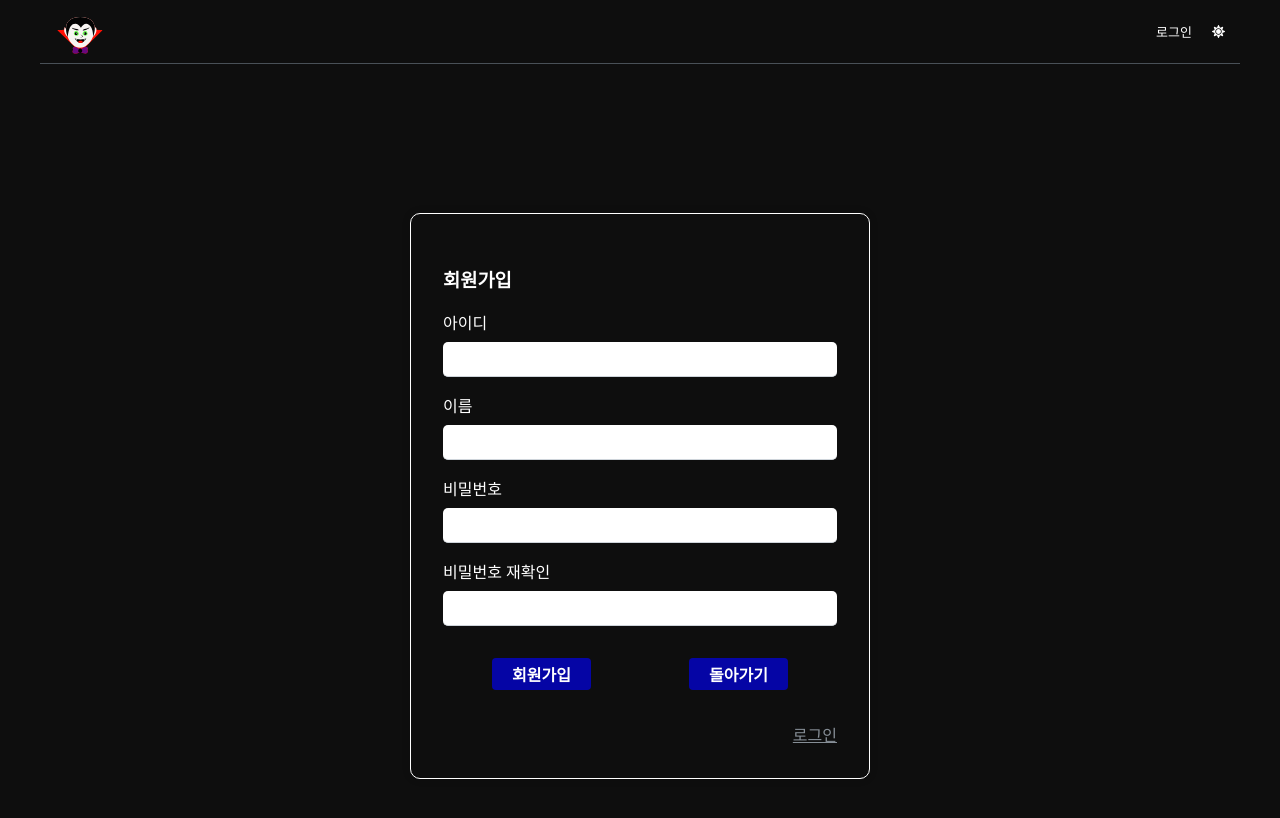
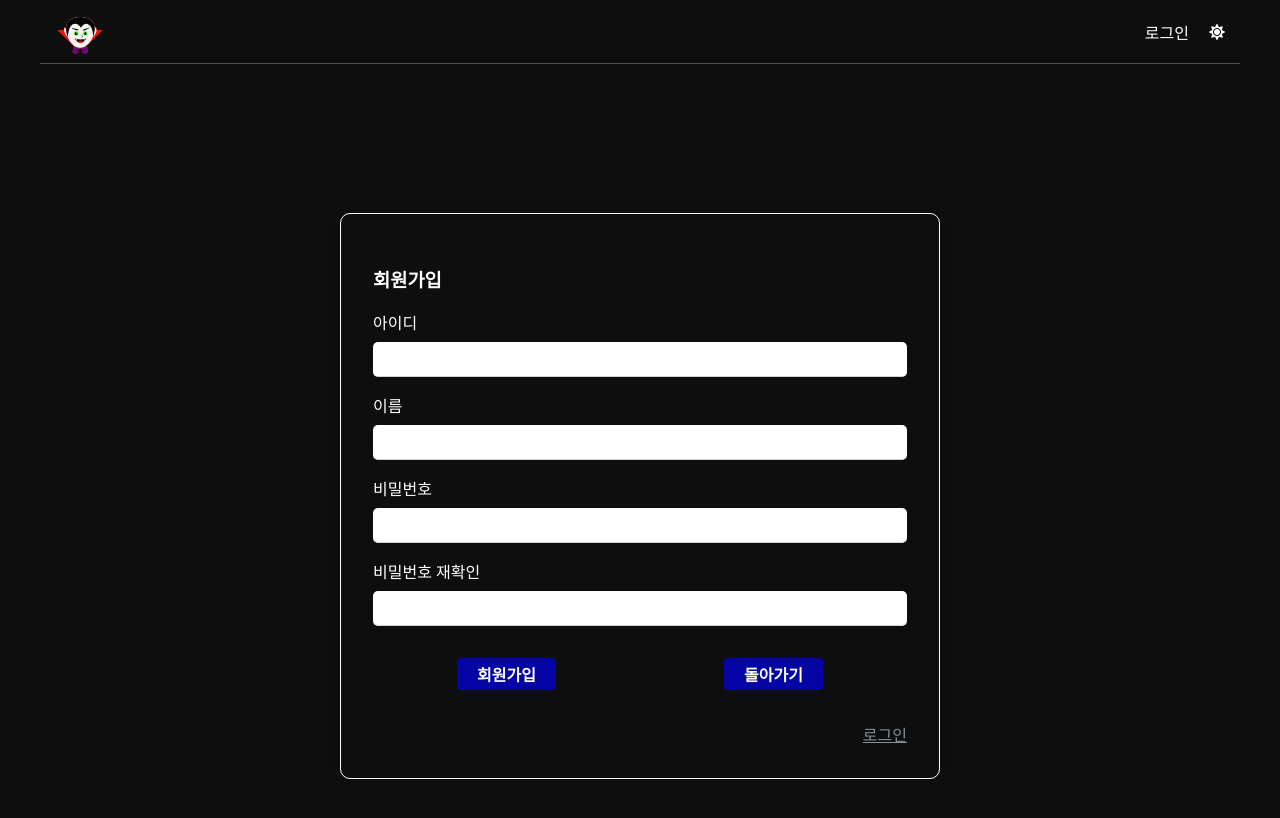
Before and after one commit to kyh0703/quant-monster, a React (Create React App) app: page /auth in a window 1280 px wide. Shown: the top 818 px of the page. Built offline with nearby package versions, Linux system fonts and the light colour scheme.

Commit message:
[Feature] Auth Form

```diff
--- a/src/app/auth/components/auth-template/auth-template.styles.tsx
+++ b/src/app/auth/components/auth-template/auth-template.styles.tsx
@@ -17,10 +17,10 @@ export const AuthBox = styled.div`
     letter-spacing: 2px;
   }
   box-shadow: 0 0 8px rgba(0, 0, 0, 0.125);
-  border: 1px solid ${(props) => props.theme.bodyContentBorderColor};
+  border: 1px solid ${(props) => props.theme.color};
   padding: 2rem;
-  width: 460px;
-  color: ${(props) => props.theme.bodyContentColor};
-  background: ${(props) => props.theme.bodyContentBackgroundColor};
+  width: 600px;
+  color: ${(props) => props.theme.color};
+  background: ${(props) => props.theme.background};
   border-radius: 10px;
 `;
--- a/src/app/auth/components/sign-in-form/sign-in-form.component.tsx
+++ b/src/app/auth/components/sign-in-form/sign-in-form.component.tsx
@@ -85,7 +85,7 @@ const SignInForm = () => {
           {...register('password')}
         />
         {errors?.password && <ErrorMessage>{errors.password.message}</ErrorMessage>}
-        <SignInButton size="large" color="blue">
+        <SignInButton variant="primary" size="large">
           로그인
         </SignInButton>
       </form>
--- a/src/app/auth/components/sign-in-form/sign-up-form.styles.tsx
+++ b/src/app/auth/components/sign-in-form/sign-up-form.styles.tsx
@@ -3,7 +3,7 @@ import styled from 'styled-components';
 import { Link } from 'react-router-dom';
 
 import palette from '@/lib/styles/palette.lib';
-import Button from '@/app/ui/button/button.component';
+import { StyledButton } from '@/app/ui/button/button.styles';
 
 export const SignInFormContainer = styled.div`
   h3 {
@@ -23,8 +23,9 @@ export const ErrorMessage = styled.div`
   margin-top: 1rem;
 `;
 
-export const SignInButton = styled(Button)`
+export const SignInButton = styled(StyledButton)`
   margin-top: 1rem;
+  width: 100%;
 `;
 
 export const Footer = styled.div`
--- a/src/app/auth/components/sign-up-form/sign-up-form.component.tsx
+++ b/src/app/auth/components/sign-up-form/sign-up-form.component.tsx
@@ -106,7 +106,7 @@ const SignUpForm: FC = () => {
         </SignUpButtonContainer>
       </form>
       <Footer>
-        <Link to="/login">로그인</Link>
+        <Link to="/auth/signin">로그인</Link>
       </Footer>
     </>
   );
--- a/src/app/ui/header/header.styles.tsx
+++ b/src/app/ui/header/header.styles.tsx
@@ -9,7 +9,7 @@ export const HeaderContainer = styled.div`
   width: 100%;
   display: flex;
   justify-content: space-between;
-  font-size: 0.8125rem;
+  font-size: 1rem;
   margin-bottom: 2rem;
   border-bottom: 1px solid ${palette.gray7};
 `;
```
